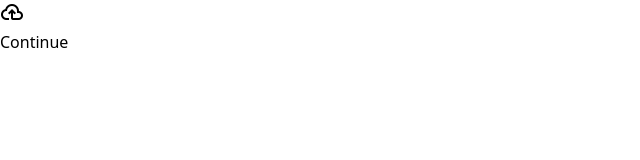
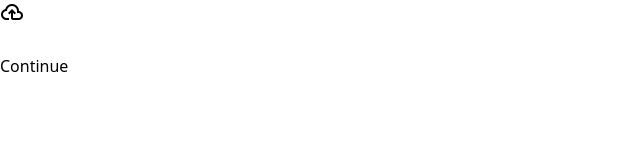
Before and after one commit to ShrewdLuni/FileForMoney, an Angular app: page / in a window 1280 px wide. Shown: the top 160 px of the page, without its empty margins (0-640 px from the left). Built offline with nearby package versions, Linux system fonts and the light colour scheme.

Commit message:
feat: add price input component

```diff
--- a/src/app/confirm/confirm.component.html
+++ b/src/app/confirm/confirm.component.html
@@ -1 +1 @@
-<button type="button" class="bg-[#8811ff] absolute bottom-[2%] lg:static inline-block rounded-2xl w-[80%] h-[20%] max-w-[250px] max-h-[32px] items-center justify-center whitespace-nowrap text-white text-center text-md font-bold">Continue</button>
+<button type="button" class="bg-[#8811ff] rounded-2xl w-[250px] h-[32px] items-center justify-center whitespace-nowrap text-white text-center text-md font-bold">Continue</button>
--- a/src/app/main/main.component.html
+++ b/src/app/main/main.component.html
@@ -1,4 +1,5 @@
 <div class="flex flex-col h-screen justify-center items-center bg-[#fffdf3] gap-y-4">
     <app-upload></app-upload>
+    <app-priceInput></app-priceInput>
     <app-confirm></app-confirm>
 </div>
--- a/src/app/main/main.component.ts
+++ b/src/app/main/main.component.ts
@@ -2,12 +2,13 @@
 import { RouterOutlet } from '@angular/router';
 import { UploadComponent } from '../upload/upload.component';
 import { ConfirmComponent } from "../confirm/confirm.component";
+import { PriceInputComponent } from "../priceInput/priceInput.component";
 
 @Component({
     selector: 'app-main',
     standalone: true,
     templateUrl: './main.component.html',
-    imports: [RouterOutlet, UploadComponent, ConfirmComponent]
+    imports: [RouterOutlet, UploadComponent, ConfirmComponent, PriceInputComponent]
 })
 export class MainComponent {
   title = 'FileForMoney';
--- /dev/null
+++ b/src/app/priceInput/priceInput.component.html
@@ -0,0 +1,3 @@
+<div class="flex flex-col justify-center items-center bg-[#fffdf3] gap-y-4">
+    <input type="number">
+</div>
--- /dev/null
+++ b/src/app/priceInput/priceInput.component.ts
@@ -0,0 +1,12 @@
+import { Component } from '@angular/core';
+import { RouterOutlet } from '@angular/router';
+
+@Component({
+    selector: 'app-priceInput',
+    standalone: true,
+    templateUrl: './PriceInput.component.html',
+    imports: [RouterOutlet]
+})
+export class PriceInputComponent {
+  title = 'FileForMoney';
+}
```
